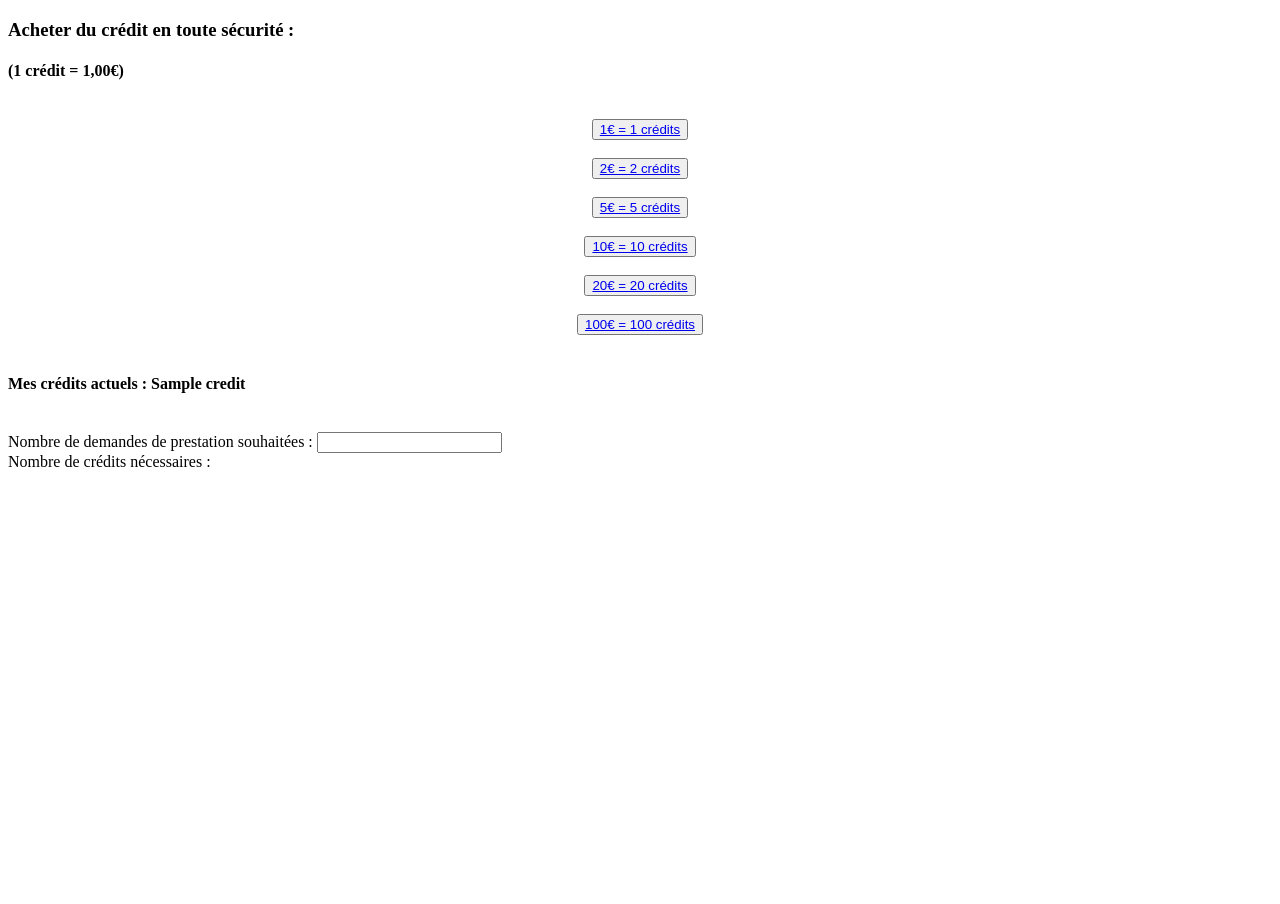
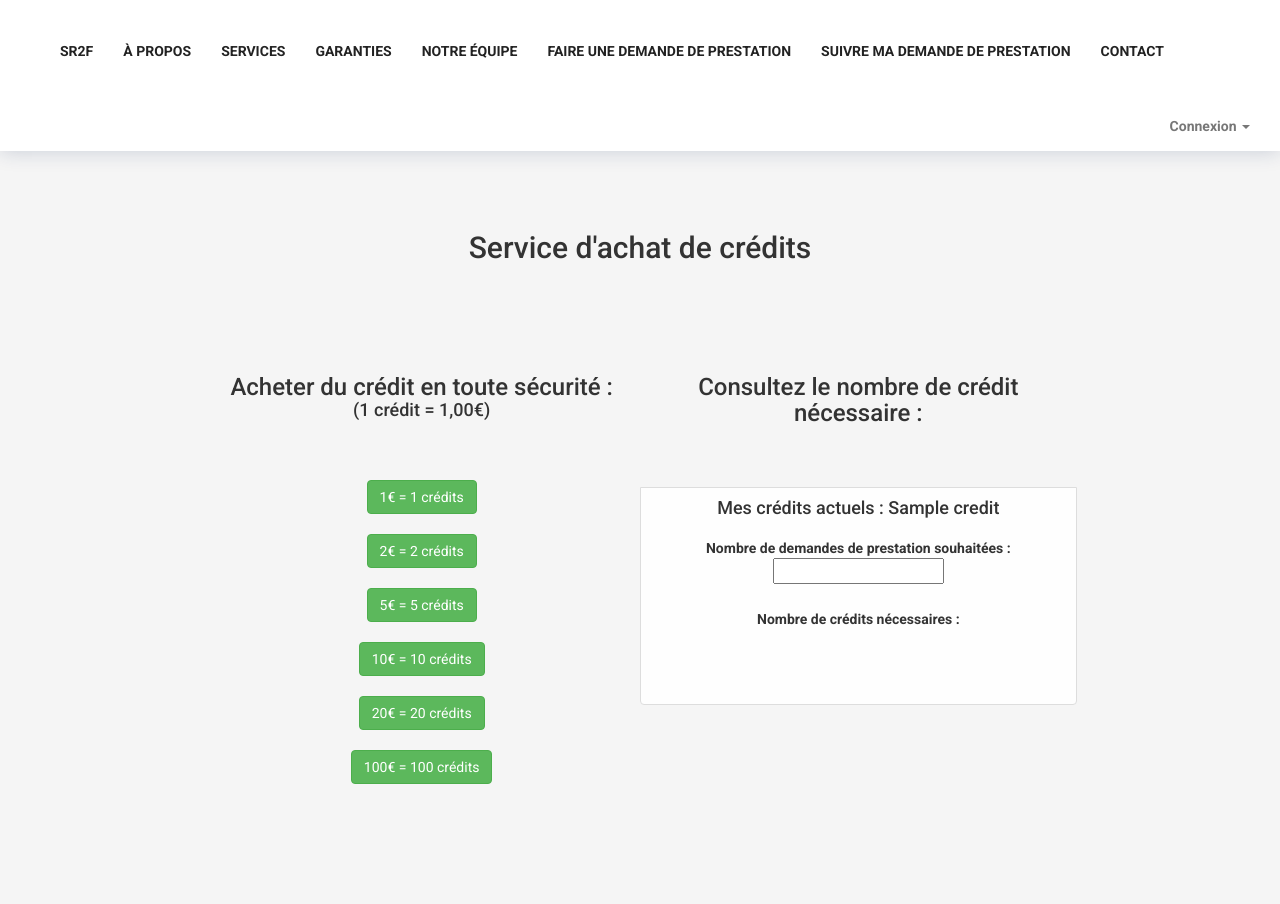
Before and after one commit to quentinEpsi/Stage_Symfony, a Symfony app: template templates/paiement/index.html.twig in a window 1280 px wide. Before the commit the page ends 467 px from the top, so only its background shows below. Run offline with Twig, Linux system fonts and the light colour scheme; the template is opened without the code that fills it: most values are stand-ins (such as "Sample title", 1, 10 or a date in 2020); some libraries are stand-ins or nearby versions.

Commit message:
paiement qui marche + css approximatif parce que ça me bande

```diff
--- a/templates/paiement/index.html.twig
+++ b/templates/paiement/index.html.twig
@@ -1,4 +1,8 @@
 <!DOCTYPE html>
+
+{% include 'navbar.html.twig' %}
+{% include 'css.html.twig' %}
+
 {% block body %}
 <html lang="fr">
 <head>
@@ -7,29 +11,33 @@
     <meta http-equiv="X-UA-Compatible" content="IE=edge" />
 </head>
 <body>
-    <div class="text-center col-lg-offset-2 col-md-4">
-        <div class="our_team_area">
+<div class="text-center professional_builder row" style="padding-top: 80px">
+    <h2>Service d'achat de crédits</h2>
+    <div class="text-center col-lg-offset-2 col-md-4" style="padding-top: 30px">
+        <div class="professional_builder row">
             <h3 class="text-center card-header">Acheter du crédit en toute sécurité :</h3>
-            <h4 class="text-center card-header">(1 crédit = 1,00€)</h4><br>
+            <h4 class="text-center card-header">(1 crédit = 1,00€)</h4><br><br><br>
             <div style="text-align: center">
-                <button type="submit" class="btn btn-success"><a href="{{ path('paypalpaiement', {prix: 1}) }}">1€ = 1 crédits</a></button><br><br>
-                <button type="submit" class="btn btn-success"><a href="{{ path('paypalpaiement', {prix: 2}) }}">2€ = 2 crédits</a></button><br><br>
-                <button type="submit" class="btn btn-success"><a href="{{ path('paypalpaiement', {prix: 5}) }}">5€ = 5 crédits</a></button><br><br>
-                <button type="submit" class="btn btn-success"><a href="{{ path('paypalpaiement', {prix: 10}) }}">10€ = 10 crédits</a></button><br><br>
-                <button type="submit" class="btn btn-success"><a href="{{ path('paypalpaiement', {prix: 20}) }}">20€ = 20 crédits</a></button><br><br>
-                <button type="submit" class="btn btn-success"><a href="{{ path('paypalpaiement', {prix: 100}) }}">100€ = 100 crédits</a></button><br><br>
+                <button type="submit" class="btn btn-success"><a href="{{ path('paypalpaiement', {prix: 1}) }}" style="color: white">1€ = 1 crédits</a></button><br><br>
+                <button type="submit" class="btn btn-success"><a href="{{ path('paypalpaiement', {prix: 2}) }}" style="color: white">2€ = 2 crédits</a></button><br><br>
+                <button type="submit" class="btn btn-success"><a href="{{ path('paypalpaiement', {prix: 5}) }}" style="color: white">5€ = 5 crédits</a></button><br><br>
+                <button type="submit" class="btn btn-success"><a href="{{ path('paypalpaiement', {prix: 10}) }}" style="color: white">10€ = 10 crédits</a></button><br><br>
+                <button type="submit" class="btn btn-success"><a href="{{ path('paypalpaiement', {prix: 20}) }}" style="color: white">20€ = 20 crédits</a></button><br><br>
+                <button type="submit" class="btn btn-success"><a href="{{ path('paypalpaiement', {prix: 100}) }}" style="color: white">100€ = 100 crédits</a></button><br><br>
             </div>
         </div>
     </div>
-    <div class="text-center col-md-4">
-        <div class="our_team_area">
+    <div class="text-center col-md-4" style="padding-top: 30px">
+        <div class="professional_builder row">
+        <h3 class="text-center card-header">Consultez le nombre de crédit nécessaire :</h3><br><br><br>
+        <div class="our_team_area list-group-item">
             <h4 class="text-center">Mes crédits actuels : {{ artisan.credit }}</h4><br>
 
             <label class="text-center">Nombre de demandes de prestation souhaitées :
-                <input id="calcul" class="text-center" onkeyup="calcul()"><br>
+                <input id="calcul" class="text-center" onkeyup="calcul()"><br><br>
             </label>
 
-            <label id="resultat" class="text-center">Nombre de crédits nécessaires : </label>
+            <label id="resultat" class="text-center">Nombre de crédits nécessaires : </label><br>
 
             <script>
                 function calcul() {
@@ -47,6 +55,7 @@
                 }
             </script>
         </div>
+        </div>
     </div>
 </body>
 </html>
--- a/templates/paypalbutton/index.html.twig
+++ b/templates/paypalbutton/index.html.twig
@@ -8,7 +8,10 @@
 </script>
 {% endblock %}
 {% block body %}
-    <div id="paypal-button-container"></div>
+    <div class="who_we_area">
+        <h2 class="text-center card-header" style="padding-top: 120px;">Choisissez votre méthode de paiement sécurisée</h2>
+        <div id="paypal-button-container" style="text-align: center; padding-top: 100px"></div>
+    </div>
 {% endblock %}
 {% block js %}
     <script>
```
Also changed, not shown: templates/base.html.twig (+4 -12 lines).
